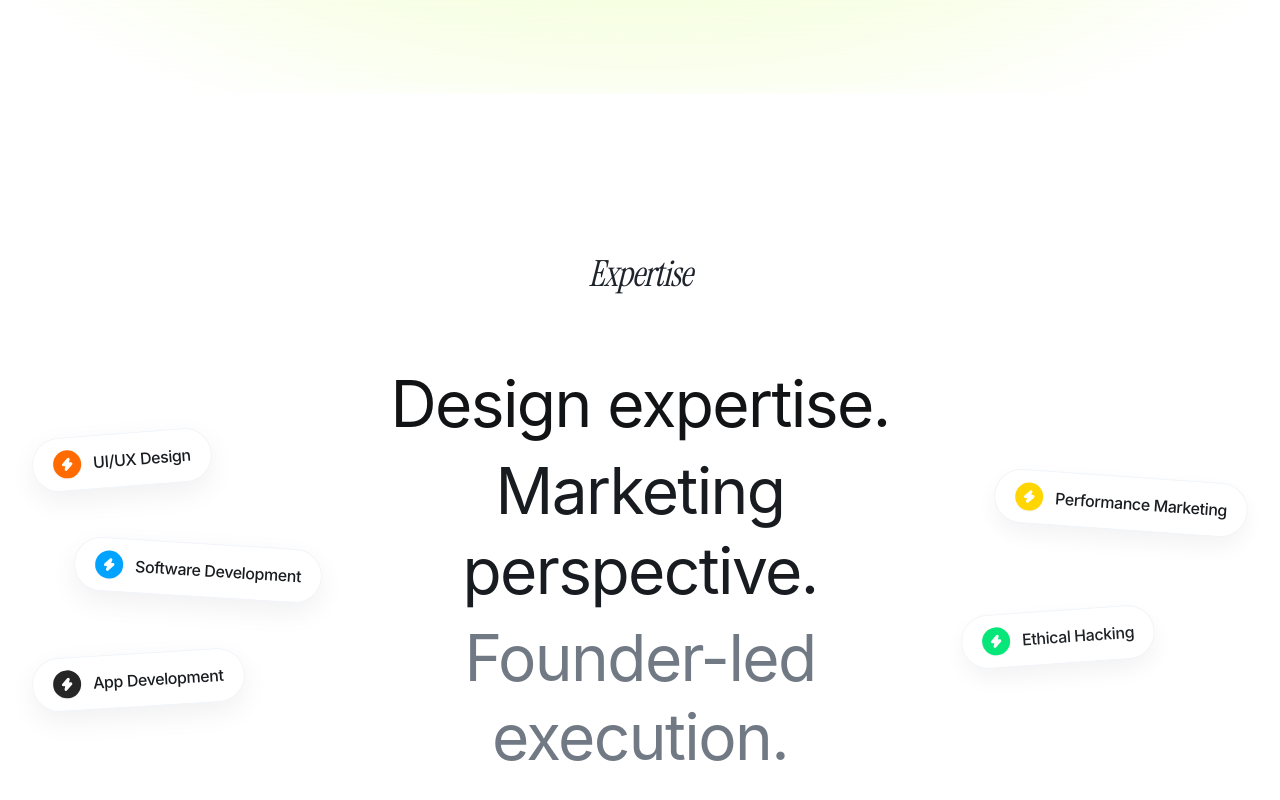
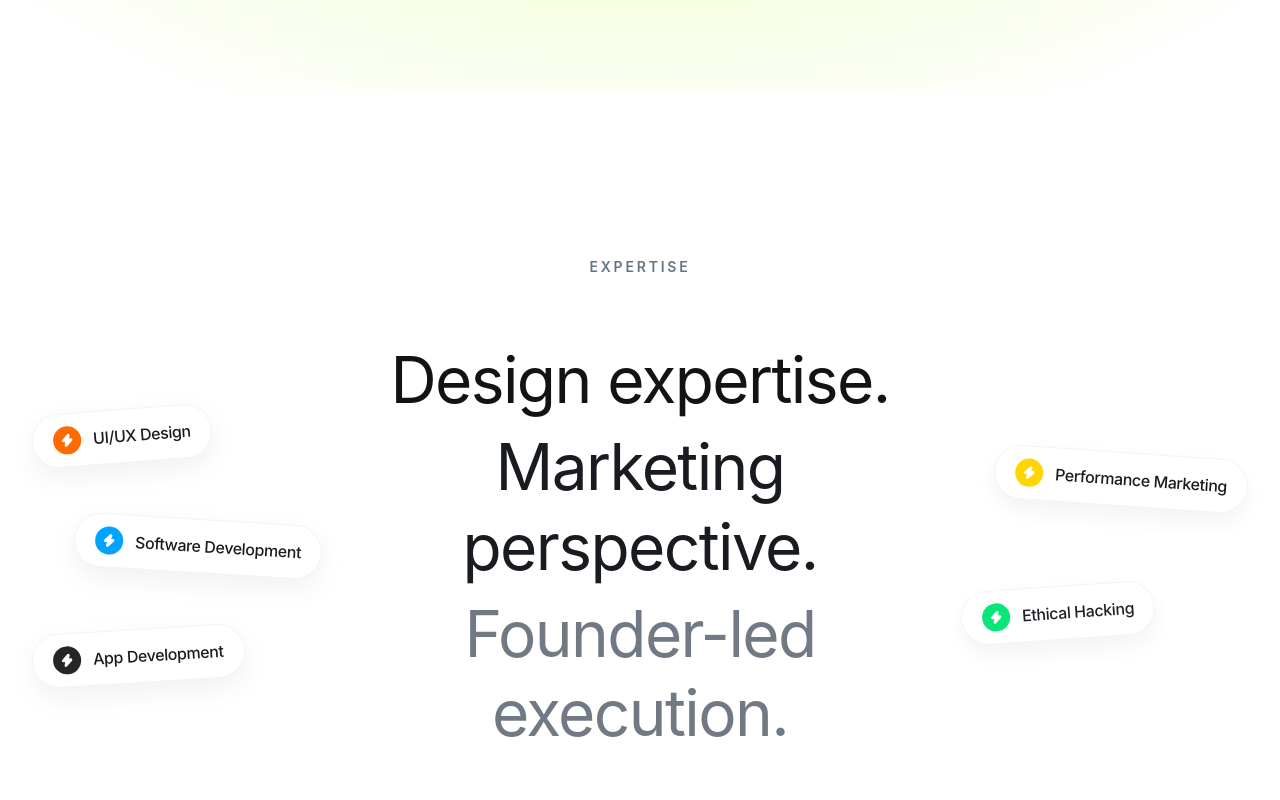
Before and after one commit to pooja-187/IT_firm_Portfolio, a Next.js app: page / in a window 1280 px wide. Shown: the part 1409-2209 px from the top of the page. Built offline with nearby package versions, Linux system fonts and the light colour scheme.

Commit message:
style: update expertise section badge typography to modern uppercase sans-serif

```diff
--- a/src/components/ExpertiseSection.tsx
+++ b/src/components/ExpertiseSection.tsx
@@ -204,10 +204,10 @@ export default function ExpertiseSection() {
     >
       <div className="relative w-full max-w-7xl mx-auto px-4 sm:px-6 lg:px-8">
 
-        {/* Top Editorial Label inspired by the reference ("Hallo!" -> "Expertise") */}
-        <div ref={labelRef} className="text-center mb-10 sm:mb-14">
-          <span className="font-serif italic text-3xl sm:text-4xl text-[#1E242B] font-normal tracking-tight">
-            Expertise
+        {/* Top Editorial Label */}
+        <div ref={labelRef} className="text-center mb-8 sm:mb-12">
+          <span className="font-sans text-xs sm:text-sm font-semibold tracking-[0.2em] uppercase text-[#64748B]">
+            EXPERTISE
           </span>
         </div>
 
```
